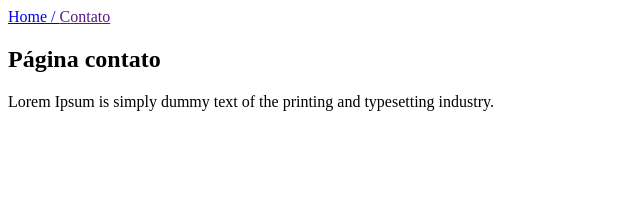
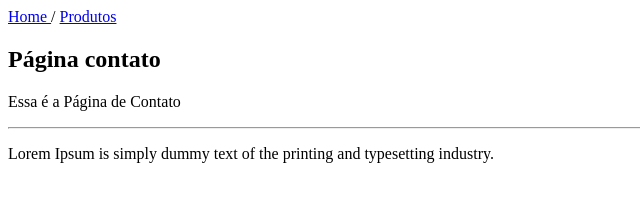
Before and after one commit to ManoelThiago/Desenvolvimento-WEB, a plain HTML site: page contato.html in a window 1280 px wide. Shown: the whole page, without its empty margins (0-640 px from the left). Drawn offline with Linux system fonts and the light colour scheme.

Commit message:
Update contato.html
Atualização final

```diff
--- a/contato.html
+++ b/contato.html
@@ -12,14 +12,20 @@
 	<body>
 
 		<a href="index.html">
-			Home /
+			Home
 		</a>
+		/
 
-		<a href="">
-			Contato
+		<a href="tabelas e formulários.html">
+			Produtos
 		</a>
 
 		<h2>Página contato</h2>
+
+		<p>Essa é a Página de Contato</p>
+
+		<hr>
+
 		<p>
 			Lorem Ipsum is simply dummy text of the printing and typesetting industry.
 		</p>
```
